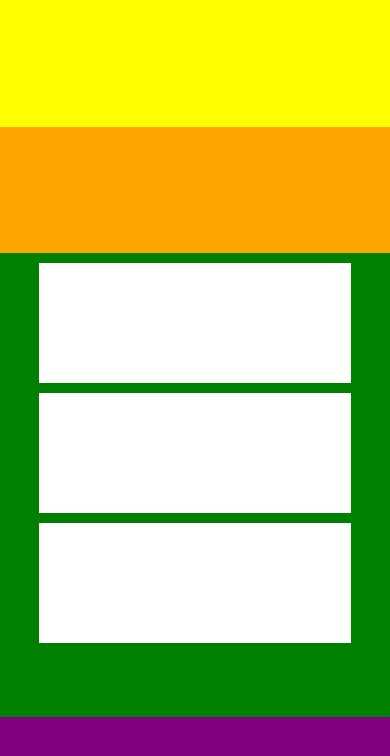
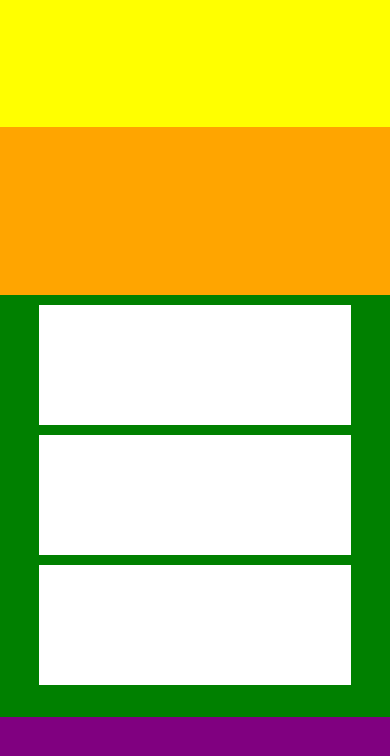
Before and after one commit to matHieuTML/rwd_flex, a plain HTML site: page index.html in a window 390 px wide. Drawn offline with Linux system fonts and the light colour scheme.

Commit message:
amelioration du mode tablette

```diff
--- a/style.css
+++ b/style.css
@@ -32,7 +32,15 @@ footer{
     background: purple;
 }
 
+
+
 /* Media Queries */
+@media screen and (min-width: 320px){
+    nav{
+        height: 20vh ;
+    }
+}
+
 @media screen and (min-width: 768px){
     #sec1{
         display: flex;
```
